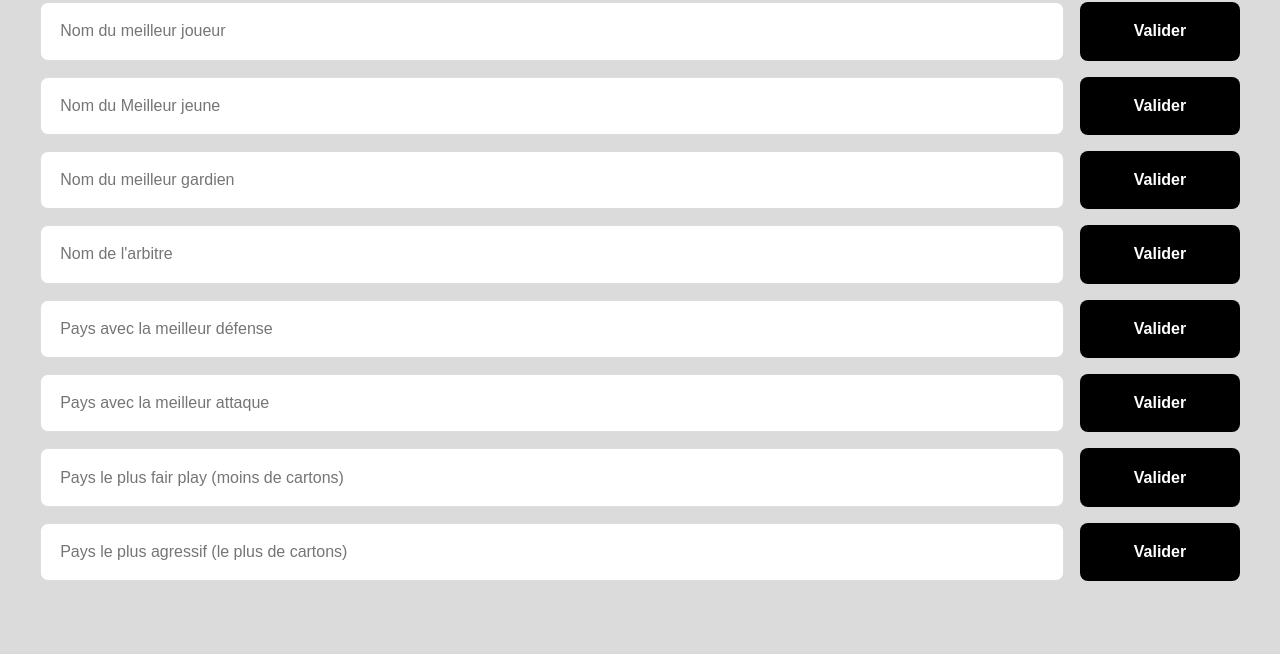
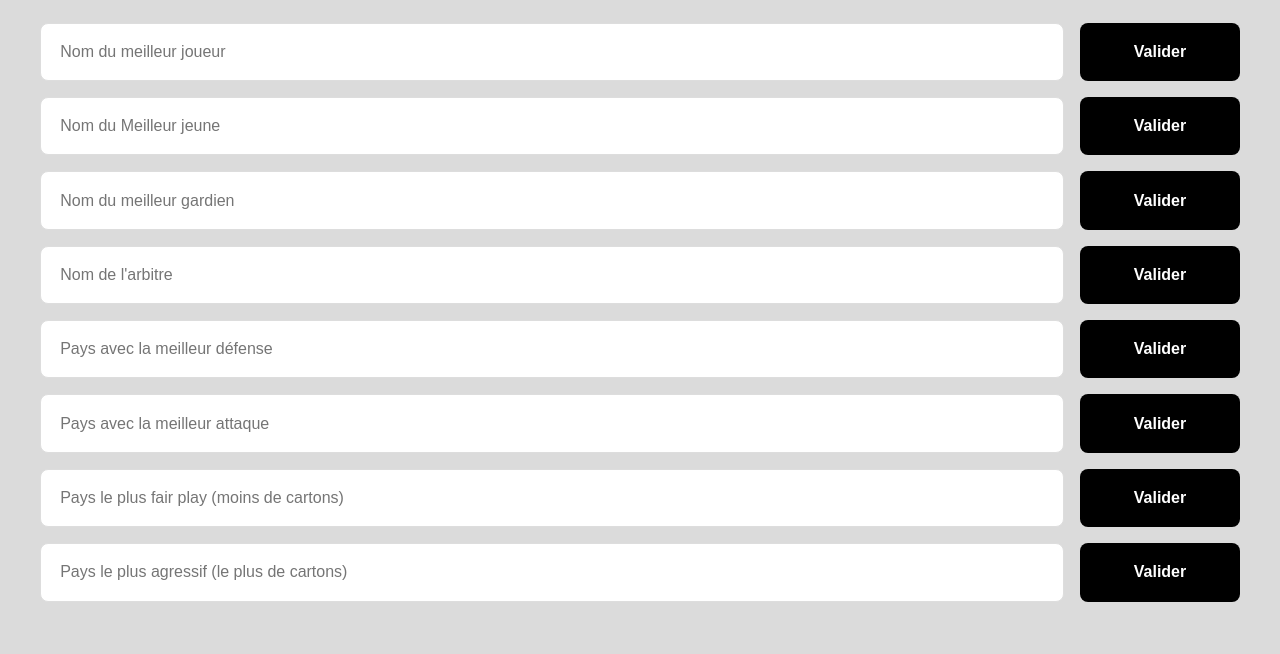
Before and after one commit to dheflo/score_betting_webapp, a plain HTML site: page bonus.html in a window 1280 px wide. Shown: the part 146-800 px from the top of the page. Drawn offline with Linux system fonts and the light colour scheme; some icons are missing.

Commit message:
Added stay logged in feature and fixed center form

```diff
--- a/css/style.css
+++ b/css/style.css
@@ -280,3 +280,10 @@ input {
 .bonus_input_field {
     width: 100%;
 }
+
+.main_container {
+    min-height: 100vh;
+    display: flex;
+    justify-content: center;
+    align-items: center;
+}
```
Also changed, not shown: index.html (+4 -1 lines), js/login.js (+7 -0 lines).
